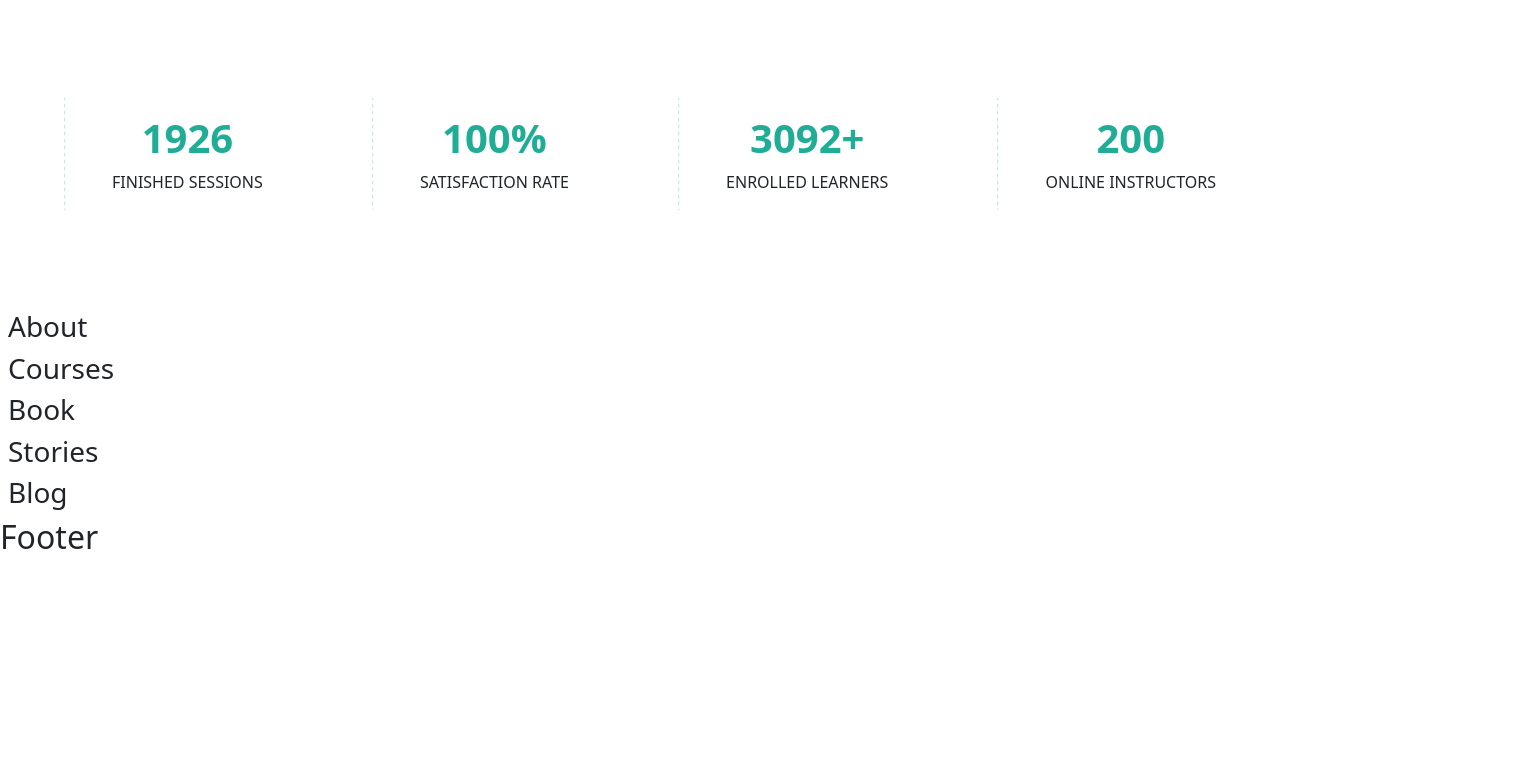
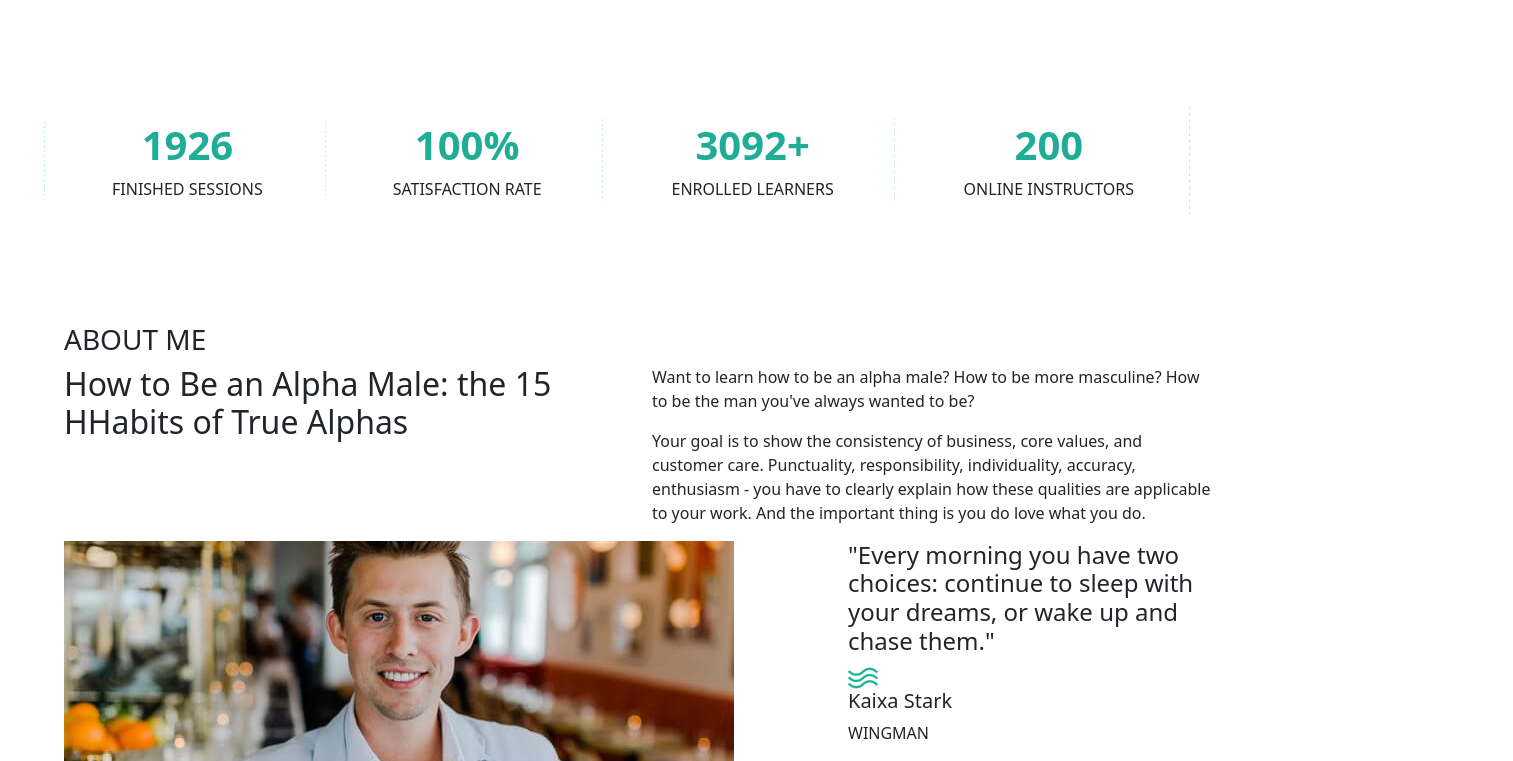
Before and after one commit to MicheleBertoia2/proj-html-vuejs, a Vue app: page / in a window 1280 px wide. Shown: the part 783-1544 px from the top of the page, 1513 px wide, since content can reach past the window. Before the commit the page ends 1347 px from the top, so only its background shows below. Built offline with nearby package versions, Linux system fonts and the light colour scheme.

Commit message:
[add] about section skeleton

```diff
--- a/src/components/Main.vue
+++ b/src/components/Main.vue
@@ -44,14 +44,20 @@ export default {
 <template>
   <div class="statistics mb-container d-flex justify-content-between ">
 
-    <div class="data d-flex position-relative" v-for="(statistic,index) in statistics" :key="index">
+    <div class="data d-flex position-relative align-items-center" v-for="(statistic,index) in statistics" :key="index">
       <img :src="functions.getImage(`../assets/img/background-pattern-grid-line-06.png`)" alt="grid-line" >
-      <div class="text text-center ms-5 my-3">
+      <div class="text text-center ms-5">
         <h3>{{ statistic.data }}</h3>
         <span>{{ statistic.title }}</span>
       </div>
     </div>
+
+    <div class="data d-flex position-relative" >
+      <img :src="functions.getImage(`../assets/img/background-pattern-grid-line-06.png`)" alt="grid-line" >
+    </div>
+
   </div>
+
   <About />
   <Courses />
   <Books />
@@ -62,16 +68,24 @@ export default {
 <style lang="scss" scoped>
 @use "../scss/vars" as *;
 .statistics{
-  margin: 100px auto;
+  margin-top: 100px;
+  margin-bottom: 100px;
   .data{
+    height: 125px;
+    &:last-child{
+      img{
+        width: 270px;
+      }
+    }
     img{
       position: absolute;
       top: 0;
       left: 0;
-      // width: 30px;
+      width: 100%;
+      object-fit: contain;
+      transform: scale(1.2);
     }
     .text{
-
       h3{
         color: $secondary-text-color;
         font-weight: bolder;
--- a/src/components/partials/About.vue
+++ b/src/components/partials/About.vue
@@ -1,12 +1,46 @@
 
 <script>
+import functions from '../../data/functions';
 export default {
-  name: "About"
+  name: "About",
+  data(){
+    return{
+      functions,
+    }
+  }
 }
 </script>
 
 <template>
-  <h3 class="ms-2">About</h3>
+  <section id="about">
+    <div class="mb-container">
+      <h3>ABOUT ME</h3>
+      <div class="row">
+        <div class="col-6">
+          <h2>How to Be an Alpha Male: the 15 HHabits of True Alphas</h2>
+        </div>
+        <div class="col-6">
+          <p>Want to learn how to be <span>an alpha male</span>? How to be more masculine? How to be the man you've always wanted to be?</p>
+          <p>Your goal is to show the consistency of business, core values, and customer care. Punctuality, responsibility, individuality, accuracy, enthusiasm - you have to clearly explain how these qualities are applicable to your work. And the important thing is you do love what you do.</p>
+        </div>
+      </div>
+
+      <div class="row">
+        <div class="col-8">
+          <img :src="functions.getImage(`.././assets/img/home-movation-video-poster-670x450.jpg`)" alt="video">
+        </div>
+        <div class="col-4">
+          <h4>"Every morning you have two choices: continue to sleep with your dreams, or wake up and chase them."</h4>
+          <div class="signature">
+            <img :src="functions.getImage(`.././assets/img/home-movation-shape-01.png`)" alt="shape01">
+            <h5>Kaixa Stark</h5>
+            <span class="text-uppercase">wingman</span>
+          </div>
+        </div>
+      </div>
+
+    </div>
+  </section>
 </template>
 
 <style lang="scss" scoped>
--- a/src/scss/_general.scss
+++ b/src/scss/_general.scss
@@ -14,6 +14,10 @@ a{
   cursor: pointer;
   color: $primary-text-color;
   font-weight: 500;
+}
+
+section{
+  margin-bottom: 100px;
 }
 
 .mb-container{
```
